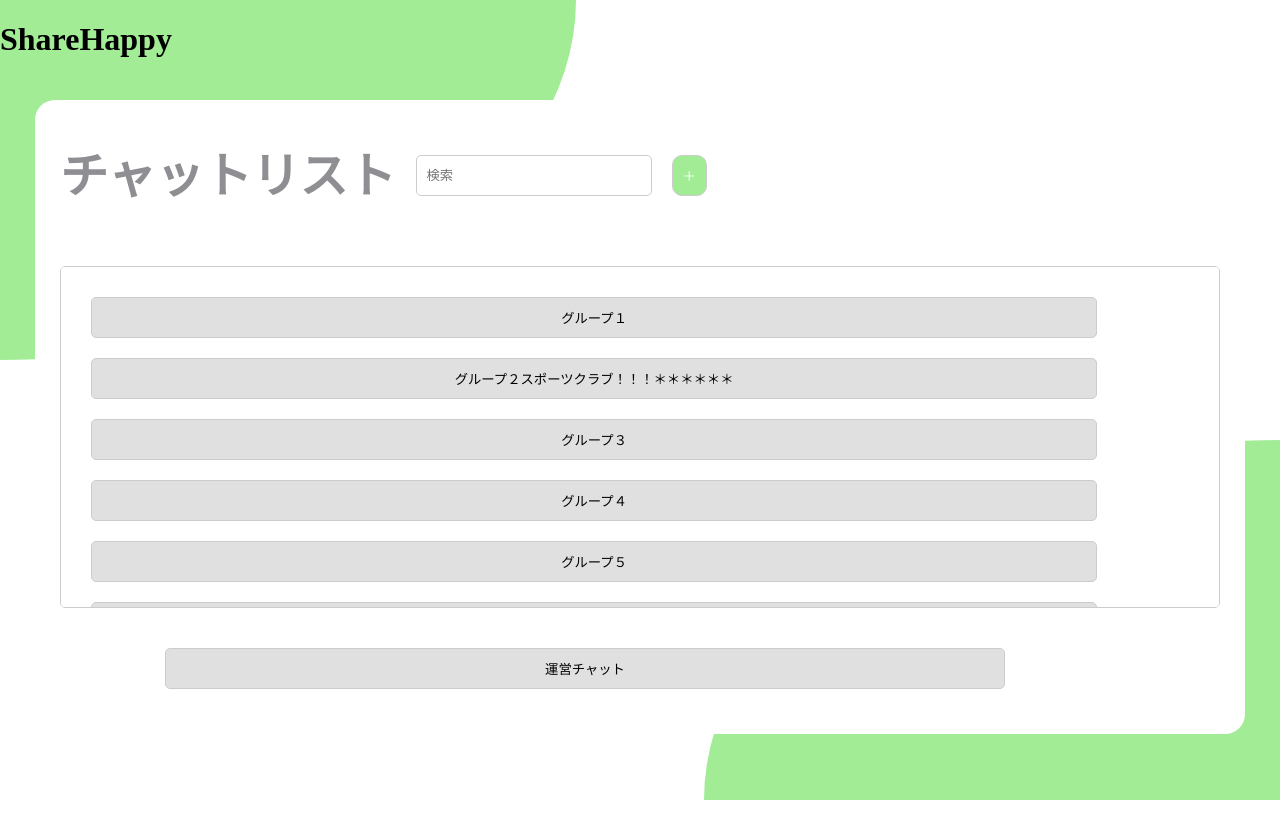
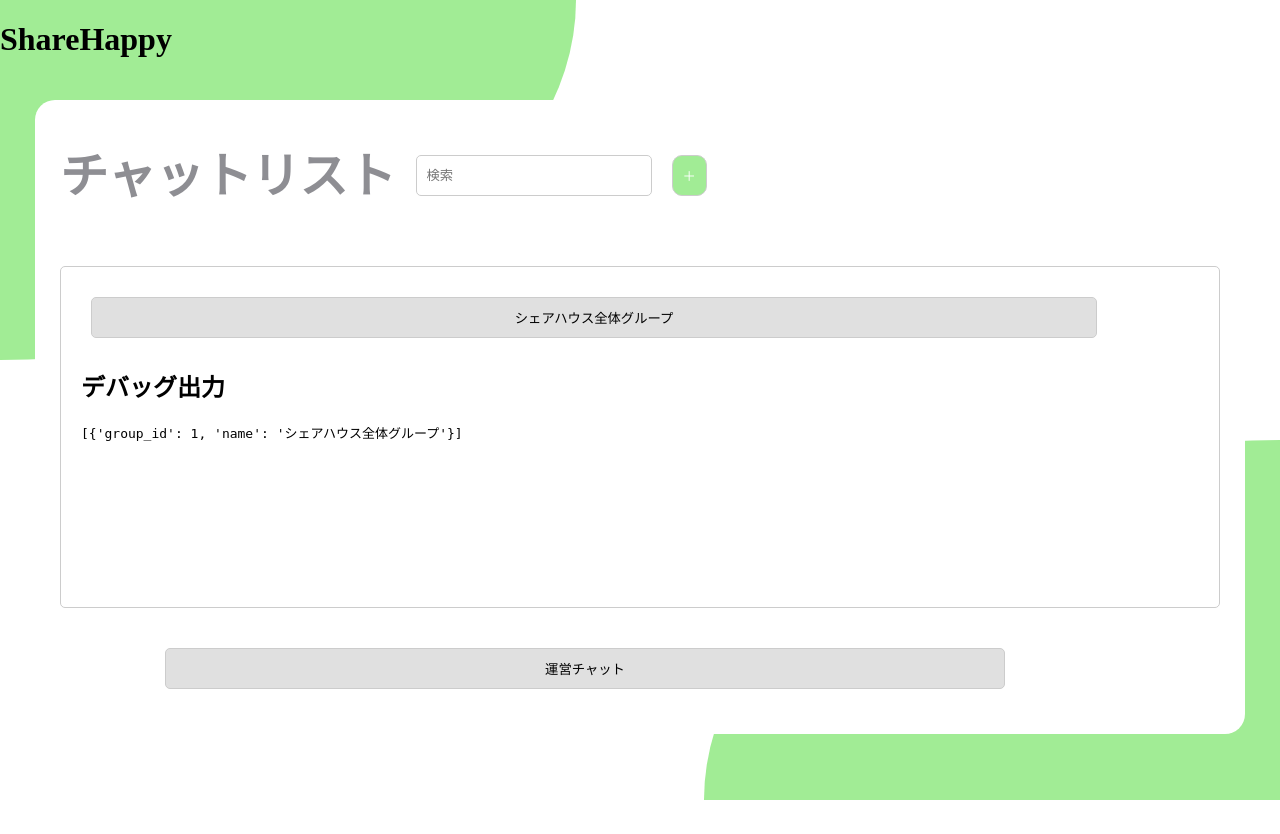
Before and after one commit to RareTECH2024Autumn-G/teamG, a Flask app: page /home in a window 1280 px wide. Run offline with Flask 2, Linux system fonts and the light colour scheme; the visitor is signed in with stand-in values (Sample User, id 1); data comes from the database, SQL or seed files in the repository; both versions use the stored data as it was after the commit; tables that the repository leaves empty hold one stand-in row (values such as "Sample post"); data that the repository does not hold is empty.

Commit message:
男女でデフォグループ登録を設定するなど

```diff
--- a/ChatApp/app.py
+++ b/ChatApp/app.py
@@ -53,11 +53,21 @@ def userSignup():
         if DBuser != None:
             flash('すでに登録されています')
         else:
-            #2024118 うっちゃん firstloginを追加
+            # 2024/11/18 うっちゃん firstloginを追加
             dbConnect.createUser(uid, name, mailaddress, password,sex,sharehouse_id,firstlogin)
-            #2024118 End うっちゃん firstloginを追加
+
+            # # 2024/11/22 うっちゃん 初回グループ登録
+            # print(f"app.py 60 デバッグ:通っているぞ{sex}")
+
+            if sex == 'man':
+                sexcid = 2
+            elif sex == 'woman':
+                sexcid = 3
+            dbConnect.registrequiregroups(uid,sexcid)
+
             UserId = str(uid)
             session['uid'] = UserId
+
             return redirect('/login')
     return redirect('/signup')
 
@@ -101,7 +111,18 @@ def userLogin():
 # homeページの表示
 @app.route('/home',methods = ['GET'])
 def home():
-    return render_template('pages/home-pages/home.html')
+    # セッションにユーザーIDが保存されているか確認
+    if 'uid' in session:
+        user_id = session['uid']  # 現在のユーザーのIDを取得
+    else:
+        return "ログインしていません。"
+
+    groups = dbConnect.getbelonggroups(user_id) #user_idをもとにデータベースのusergroupsのデータを取得
+    if groups != None: #resultsが空欄でない場合画面にデータを引き渡す
+        # print(f"app.py 122 デバッグ:通っているぞ{groups}")
+        return render_template('pages/home-pages/home.html', groups=groups)
+    else:
+        return "グループが存在しません。"
 
 # first-groupページの表示(初回グループ選択画面)
 @app.route('/firstgroup',methods = ['GET'])
@@ -112,49 +133,73 @@ def firstgroup():
 @app.route('/select_firstgroup',methods = ['POST'])
 def select_firstgroup():
     # 画面上でチェックされたチェックボックスを画面から受け取る
-    services = request.form.getlist('group_id')  # 画面で複数選択されたサービスを受け取る
-    print(f"app.py 118 DEBUG:選択されたサービスは{services}です")
+    selectgroups = request.form.getlist('group_id')  # 画面で複数選択されたサービスを受け取る
+    # print(f"app.py 118 DEBUG:選択されたサービスは{selectgroups}です")
 
     # セッションにユーザーIDが保存されているか確認
     if 'uid' in session:
         user_id = session['uid']  # 現在のユーザーのIDを取得
-        print(f"app.py 123 DEBUG：ログイン中のユーザーIDは→ {user_id}です")
     else:
         return "ログインしていません。"
 
-    # もしserviceが選択されていたらusergruopsに登録処理
-    if services != None:
-        dbConnect.registsevices(user_id,services)
+    # もしselectgroupsが選択されていたらusergruopsに登録処理
+    if selectgroups != None:
+        dbConnect.registgroups(user_id,selectgroups)
+        # print(f"app.py 147 デバッグ:通っているぞ{selectgroups}")
 
     # ユーザーが存在するか確認
     user = dbConnect.checkfirstuser(user_id)
+    # print(f"app.py 151 デバッグ:通っているぞ")
     if user != None:
         # 初回ログインフラグを更新1→0へ
         dbConnect.updatefirstlogin(user_id)
+        # print(f"app.py 155 デバッグ:通っているぞ")
 
     # ホーム画面を表示する
     return redirect('/home')
 
-# second-groupページの表示
-@app.route('/second-group')
+# second-groupページの表示（2024/11/22 既存グループ選択画面 うっちゃん）
+@app.route('/second-group',methods = ['GET'])
 def second_group():
-    return render_template('pages/large-window-pages/second-group.html')
+    # セッションにユーザーIDが保存されているか確認
+    if 'uid' in session:
+        user_id = session['uid']  # 現在のユーザーのIDを取得
+    else:
+        return "ログインしていません。"
+
+    allgroups = dbConnect.getallgroups(user_id)
+    # print(f"app.py 171 デバッグ:通っているぞ{allgroups}")
+
+    if not allgroups:
+        flash('未加入のグループが存在しません。')
+        return redirect('/home')
+    else:
+        return render_template('pages/large-window-pages/second-group.html', allgroups=allgroups)
 
 
 # MANA追記
 # add-personalページの表示(友達追加画面)
-@app.route('/addpersonal')
+@app.route('/addpersonal',methods = ['GET'])
 def addpersonal():
+    #
+    #
+    #
     return render_template('pages/large-window-pages/add-personal.html')
 
 # add-groupページの表示(友達追加画面・グループ作成モード)
-@app.route('/addgroup')
+@app.route('/addgroup',methods = ['GET'])
 def addgroup():
+    #
+    #
+    #
     return render_template('pages/large-window-pages/add-group.html')
 
 # make-groupページの表示(グループ作成画面)
-@app.route('/makegroup')
+@app.route('/makegroup',methods = ['GET'])
 def makegroup():
+    #
+    #
+    #
     return render_template('pages/large-window-pages/make-group.html')
 # MANA追記
 
--- a/ChatApp/models.py
+++ b/ChatApp/models.py
@@ -46,7 +46,7 @@ class dbConnect:
             if 'cur' in locals() and cur is not None:
                 cur.close()
 
-    @staticmethod #20241118 1回目のログインかを判別する
+    @staticmethod #20241118 うっちゃん 1回目のログインかを判別する
     def checkfirst(mailaddress):
         try:
             conn = DB.getConnection()
@@ -64,19 +64,18 @@ class dbConnect:
             if 'cur' in locals() and cur is not None:
                 cur.close()
 
-    @staticmethod #20241120 サービスを保存する
-    def registsevices(user_id,services):
+    @staticmethod #20241120 うっちゃん 選択したサービスを保存する
+    def registgroups(user_id,selectgroups):
         try:
             conn = DB.getConnection()
             cur = conn.cursor()
             sql = 'INSERT INTO usergroups (user_id, group_id) VALUES (%s, %s);'
 
-            service = 1
-            for service in services:
+            selectgroup = 1
+            for selectgroup in selectgroups:
                 cur.execute(
-                    sql,(user_id,service)
+                    sql,(user_id,selectgroup)
                 )
-                print(f"models.py 78 DEBUG：通ってはいるぞ！")
             conn.commit()
         except  (pymysql.DatabaseError, pymysql.OperationalError)  as e:
             print(f'エラーが発生しています：{e}')
@@ -86,7 +85,30 @@ class dbConnect:
             if 'cur' in locals() and cur is not None:
                 cur.close()
 
-    @staticmethod #20241120 初回ログインを更新する前にデータが存在するか確認する
+    @staticmethod #20241120 うっちゃん 必須グループを登録
+    def registrequiregroups(uid, sexcid):
+        try:
+            conn = DB.getConnection()
+            cur = conn.cursor()
+
+            #必須グループの1つ目の登録
+            allcid = 1
+            sql = 'INSERT INTO usergroups (user_id, group_id) VALUES (%s, %s);'
+            cur.execute(sql,(uid,allcid))
+
+            # 必須グループ2つ目の登録
+            cur.execute(sql, (uid, sexcid))
+
+            conn.commit()
+        except  (pymysql.DatabaseError, pymysql.OperationalError)  as e:
+            print(f'エラーが発生しています：{e}')
+            abort(500)
+        finally:
+            # curが定義されている場合のみcloseする
+            if 'cur' in locals() and cur is not None:
+                cur.close()
+
+    @staticmethod #20241122 うっちゃん ユーザーデータが存在するか確認する
     def checkfirstuser(user_id):
         try:
             conn = DB.getConnection()
@@ -103,7 +125,7 @@ class dbConnect:
             if 'cur' in locals() and cur is not None:
                 cur.close()
 
-    @staticmethod #20241120 初回ログインを更新する
+    @staticmethod #20241120 うっちゃん 初回ログインフラグを更新する
     def updatefirstlogin(user_id):
         try:
             conn = DB.getConnection()
@@ -119,20 +141,38 @@ class dbConnect:
             if 'cur' in locals() and cur is not None:
                 cur.close()
 
-    # def getChannelAll():
-    #     try:
-    #         conn = DB.getConnection()
-    #         cur = conn.cursor()
-    #         sql = 'SELECT * FROM channels;'
-    #         cur.execute(sql)
-    #         channels = cur.fetchall()
-    #         return channels
-    #     except Exception as e:
-    #         print(f'エラーが発生しています：{e}')
-    #         abort(500)
-    #     finally:
-    #         cur.close()
+    @staticmethod # 2024/11/21 うっちゃん 所属しているグループをusergroupsから取得する
+    def getbelonggroups(user_id):
+        try:
+            conn = DB.getConnection()
+            cur = conn.cursor()
+            sql = 'SELECT group_id,name FROM usergroups INNER JOIN chatgroups ON cid = group_id WHERE user_id=%s;'
+            cur.execute(sql, (user_id))
+            getgroupsall = cur.fetchall()
+            return getgroupsall
+        except Exception as e:
+            print(f'エラーが発生しています：{e}')
+            abort(500)
+        finally:
+            cur.close()
 
+    @staticmethod
+    def getallgroups(user_id): # 2024/11/21　うっちゃん所属していないグループを全表示する
+        try:
+            conn = DB.getConnection()
+            cur = conn.cursor()
+            sql = 'SELECT group_id,name FROM usergroups INNER JOIN chatgroups ON cid = group_id WHERE user_id<>%s;'
+            # 複数グループを取れるようにする
+            # 自分が所属しているテーブルを取ってから除外する？？？？
+            cur.execute(sql, (user_id))
+            groups = cur.fetchone()
+            print(f"models.py170 DEBUG: 存在していないグループ = {groups}")  # 戻り値を出力
+            return groups
+        except Exception as e:
+            print(f'エラーが発生しています：{e}')
+            abort(500)
+        finally:
+            cur.close()
 
     # def getChannelById(cid):
     #     try:
--- a/ChatApp/templates/pages/home-pages/home.html
+++ b/ChatApp/templates/pages/home-pages/home.html
@@ -9,18 +9,28 @@
     <button id="openModal<任意のID>" class="open-modal js-modal-button">＋</button> <!--友達追加ボタン-->
   </div>
   <div class="home-wrapper">
-      <button class="home-group" id="(グループのID)">グループ１</button>
+      <!-- <button class="home-group" id="(グループのID)">グループ１</button>
       <button class="home-group" id="(グループのID)">グループ２スポーツクラブ！！！＊＊＊＊＊＊</button>
       <button class="home-group" id="(グループのID)">グループ３</button>
       <button class="home-group" id="(グループのID)">グループ４</button>
       <button class="home-group" id="(グループのID)">グループ５</button>
-      <button class="home-group" id="(グループのID)">グループ６</button>
-  </div>
+      <button class="home-group" id="(グループのID)">グループ６</button> -->
+
+      <!-- 2024/11/22 うっちゃん グループリストを動的に描画 -->
+    {% for group in groups %}
+      <button class="home-group" id="{{ group['group_id'] }}">{{ group['name'] }}</button>
+    {% endfor %}
+
+    <div>
+      <h2>デバッグ出力</h2>
+      <pre>{{ groups }}</pre>
+    </div>
+
+    </div>
   <div>
     <button class="inquiry-chat" id="(グループのID)">運営チャット</button>
   </div>
 </div>
-
 
 <div class="home-modal-layer js-home-modal">
   <div class="home-modal">
```
Also changed, not shown: ChatApp/templates/pages/large-window-pages/first-group.html (+6 -6 lines), Docker/MySQL/init.sql (+10 -6 lines).
